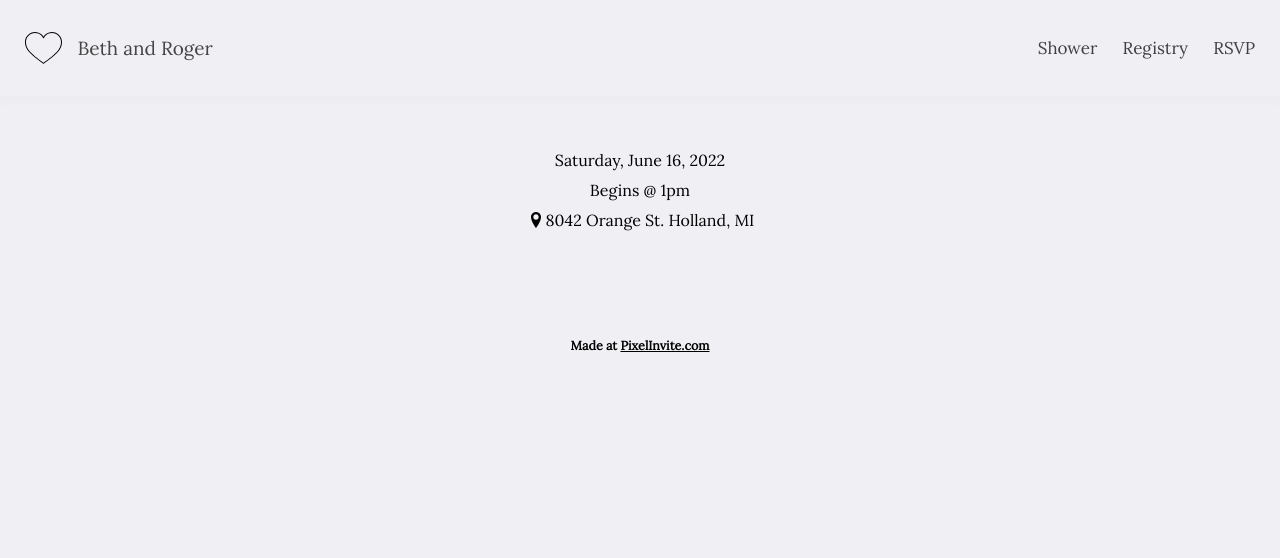
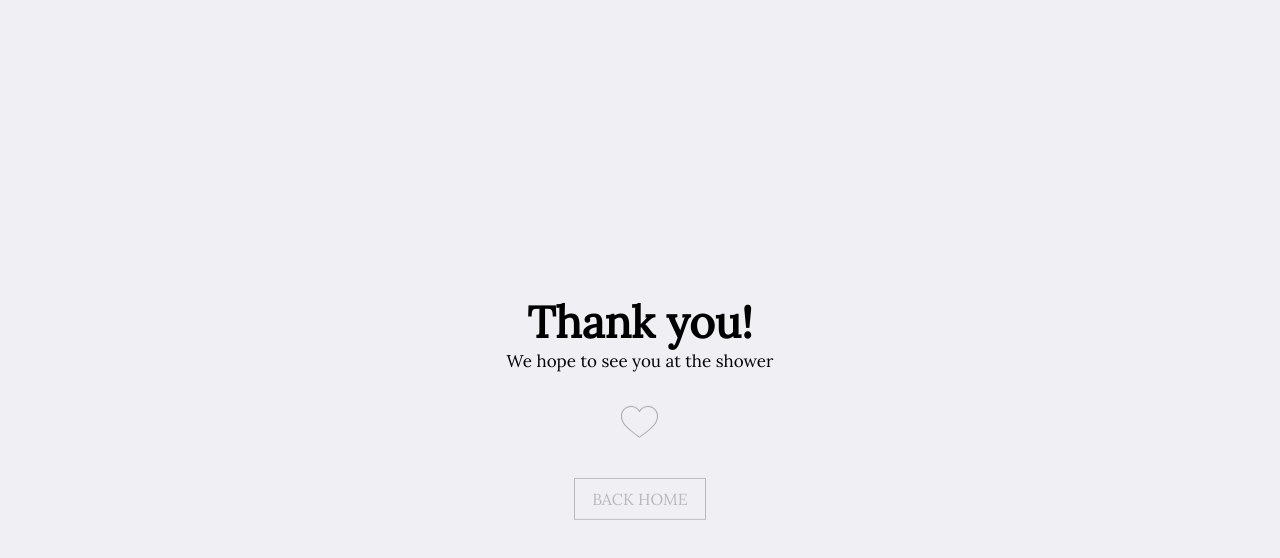
Before and after one commit to atrain42/pixelinvite-cosmo, a React (Create React App) app: page /success in a window 1280 px wide. Shown: the top 558 px of the page. Built offline with nearby package versions, Linux system fonts and the light colour scheme.

Commit message:
site updates

```diff
--- a/src/App.js
+++ b/src/App.js
@@ -6,8 +6,7 @@ import {
   useLocation,
 } from "react-router-dom";
 import { useEffect } from "react";
-import { Home, Registry, Contact } from "./layout";
-import { Navbar, Footer } from "./components";
+import { Home, Registry, Contact, Success } from "./layout";
 
 import { AnimatePresence } from "framer-motion";
 
@@ -36,14 +35,13 @@ function App() {
       <Router>
         <ScrollToTop />
         <AnimatePresence exitBeforeEnter>
-          <Navbar />
           <Routes>
             <Route path="/" element={<Home />} />
             <Route path="/registry" element={<Registry />} />
             <Route path="/rsvp" element={<Contact />} />
+            <Route path="/success" element={<Success />} />
           </Routes>
         </AnimatePresence>
-        <Footer />
       </Router>
     )
   );
--- /dev/null
+++ b/src/components/FormLoader/FormLoader.js
@@ -0,0 +1,16 @@
+import classes from "./FormLoader.module.css";
+
+const FormLoader = () => {
+  return (
+    <div className={classes.formLoaderOuter}>
+      <div className={classes.ldsRing}>
+        <div></div>
+        <div></div>
+        <div></div>
+        <div></div>
+      </div>
+    </div>
+  );
+};
+
+export default FormLoader;
--- /dev/null
+++ b/src/components/FormLoader/FormLoader.module.css
@@ -0,0 +1,49 @@
+.formLoaderOuter {
+  width: 100vw;
+  height: 100vh;
+  margin-top: 0;
+  padding-top: 0;
+  position: fixed;
+  z-index: 500;
+  background-color: rgba(84, 84, 84, 0.444);
+}
+
+.ldsRing {
+  position: absolute;
+  left: 50%;
+  top: 50%;
+  transform: translate(-50%, -50%);
+  display: inline-block;
+  position: relative;
+  width: 80px;
+  height: 80px;
+}
+.ldsRing div {
+  box-sizing: border-box;
+  display: block;
+  position: absolute;
+  width: 64px;
+  height: 64px;
+  margin: 8px;
+  border: 8px solid #fff;
+  border-radius: 50%;
+  animation: lds-ring 1.2s cubic-bezier(0.5, 0, 0.5, 1) infinite;
+  border-color: #fff transparent transparent transparent;
+}
+.ldsRing div:nth-child(1) {
+  animation-delay: -0.45s;
+}
+.ldsRing div:nth-child(2) {
+  animation-delay: -0.3s;
+}
+.ldsRing div:nth-child(3) {
+  animation-delay: -0.15s;
+}
+@keyframes lds-ring {
+  0% {
+    transform: rotate(0deg);
+  }
+  100% {
+    transform: rotate(360deg);
+  }
+}
--- a/src/layout/Contact/Contact.css
+++ b/src/layout/Contact/Contact.css
@@ -1,3 +1,7 @@
+.honeypot {
+  display: none;
+}
+
 .contact {
   background-color: #f0eff4;
   padding-top: 150px;
--- a/src/layout/Contact/Contact.js
+++ b/src/layout/Contact/Contact.js
@@ -1,9 +1,17 @@
+import React, { useState } from "react";
+import { motion } from "framer-motion";
+import FormLoader from "../../components/FormLoader/FormLoader";
+import { Navbar, Footer } from "../../components";
+import rsvp from "../../img/rsvp.png";
 import "./Contact.css";
-import { motion } from "framer-motion";
-
-import rsvp from "../../img/rsvp.png";
 
 const Contact = () => {
+  const [formLoading, setFormLoading] = useState(false);
+
+  const handleSubmission = () => {
+    setFormLoading(true);
+  };
+
   return (
     <motion.div
       initial={{ opacity: 0 }}
@@ -11,13 +19,26 @@ const Contact = () => {
       exit={{ opacity: 0 }}
       transition={{ duration: 1 }}
     >
+      <Navbar />
+      {formLoading && <FormLoader />}
       <section className="contact">
         <div className="contact-text">
           <img src={rsvp} alt="baby" />
           <h1>RSVP</h1>
           <p>Please fill out the form below</p>
         </div>
-        <form>
+        <form
+          action="https://formsubmit.co/pixel.invite.info@gmail.com"
+          method="POST"
+          onSubmit={handleSubmission}
+        >
+          <input type="text" name="_honey" className="honeypot" placeholder />
+          <input type="hidden" name="_captcha" value="false" />
+          <input
+            type="hidden"
+            name="_next"
+            value="https://pixelinvite-ozone.netlify.app/success"
+          />
           <input
             type="text"
             name="First&nbsp;Name"
@@ -36,7 +57,6 @@ const Contact = () => {
               type="radio"
               name="Are&nbsp;you&nbsp;attending"
               value="Yes"
-              required
               className="radio-btn"
             />
             <label htmlFor="I'm coming" c>
@@ -48,7 +68,6 @@ const Contact = () => {
               type="radio"
               name="Are&nbsp;you&nbsp;attending *"
               value="No"
-              required
               className="radio-btn"
             />
             <label htmlFor="I cant't make it">Decline with regret</label>
@@ -59,9 +78,10 @@ const Contact = () => {
             rows="15"
             placeholder="Message"
           ></textarea>
-          <button>submit</button>
+          <button type="submit">submit</button>
         </form>
       </section>
+      <Footer />
     </motion.div>
   );
 };
--- a/src/layout/Home/Home.js
+++ b/src/layout/Home/Home.js
@@ -4,7 +4,7 @@ import { Link } from "react-router-dom";
 
 import "./Home.css";
 import couple from "../../img/couple.jpg";
-import { SectionHeader, ImageGrid } from "../../components";
+import { SectionHeader, ImageGrid, Navbar, Footer } from "../../components";
 import heart from "../../img/heart-beat.png";
 
 const Home = () => {
@@ -20,6 +20,7 @@ const Home = () => {
       exit={{ opacity: 0 }}
       transition={{ duration: 1 }}
     >
+      <Navbar />
       <div className="home">
         <header className="header">
           <h1>Beth & Roger</h1>
@@ -65,6 +66,7 @@ const Home = () => {
           <Link to="/rsvp">RSVP</Link>
         </section>
       </div>
+      <Footer />
     </motion.div>
   );
 };
--- a/src/layout/Registry/Registry.js
+++ b/src/layout/Registry/Registry.js
@@ -3,6 +3,7 @@ import "./Registry.css";
 import baby from "../../img/baby.png";
 import { motion } from "framer-motion";
 import registry from "../../img/registry.jpg";
+import { Navbar, Footer } from "../../components";
 
 const Registry = () => {
   return (
@@ -12,6 +13,7 @@ const Registry = () => {
       exit={{ opacity: 0 }}
       transition={{ duration: 1 }}
     >
+      <Navbar />
       <section className="registry">
         <div className="registry-text">
           <img src={baby} alt="baby" />
@@ -29,6 +31,7 @@ const Registry = () => {
           <a href="https://www.amazon.com/baby-reg/homepage">VIEW REGISTRY</a>
         </div>
       </section>
+      <Footer />
     </motion.div>
   );
 };
--- /dev/null
+++ b/src/layout/Success/Success.css
@@ -0,0 +1,35 @@
+.success {
+  height: 100vh;
+  width: 100vw;
+  position: relative;
+  display: flex;
+  align-items: center;
+  justify-content: center;
+  padding: 0 25px;
+}
+
+.success-text {
+  display: flex;
+  flex-direction: column;
+  align-items: center;
+  justify-content: center;
+}
+
+.success-text h1 {
+  font-size: clamp(19px, 8vw, 44px);
+}
+
+.success-text p {
+  width: 100%;
+  font-size: 17px;
+  margin-bottom: 20px;
+}
+
+.success a {
+  text-decoration: none;
+  padding: 10px 17.5px;
+  border: 1px solid var(--text-black);
+  cursor: pointer;
+  color: var(--text-black);
+  margin-top: 40px;
+}
--- /dev/null
+++ b/src/layout/Success/Success.js
@@ -0,0 +1,56 @@
+import { useRef } from "react";
+import { Link } from "react-router-dom";
+import { useInView } from "framer-motion";
+import "./Success.css";
+
+import heart from "../../img/heart.svg";
+
+const Success = () => {
+  const ref = useRef(null);
+  const isInView = useInView(ref, { once: true });
+  return (
+    <section className="success" ref={ref}>
+      <div className="success-text">
+        <h1
+          style={{
+            transform: isInView ? "none" : "translateY(20px)",
+            opacity: isInView ? 1 : 0,
+            transition: "all 0.75s linear",
+          }}
+        >
+          Thank you!
+        </h1>
+        <p
+          style={{
+            transform: isInView ? "none" : "translateY(20px)",
+            opacity: isInView ? 1 : 0,
+            transition: "all 0.75s linear 0.15s",
+          }}
+        >
+          We hope to see you at the shower
+        </p>
+        <img
+          src={heart}
+          alt="heart"
+          style={{
+            transform: isInView ? "none" : "translateY(20px)",
+            opacity: isInView ? 1 : 0,
+            transition: "all 0.75s linear 1.25s",
+          }}
+        />
+        <Link
+          to="/"
+          style={{
+            transform: isInView ? "none" : "translateY(20px)",
+            opacity: isInView ? 1 : 0,
+            transition: "all 0.75s linear 1.25s",
+          }}
+        >
+          BACK HOME
+        </Link>
+      </div>
+    </section>
+  );
+};
+
+export default Success;
--- a/src/layout/index.js
+++ b/src/layout/index.js
@@ -1,3 +1,4 @@
 export { default as Home } from "../layout/Home/Home";
 export { default as Registry } from "../layout/Registry/Registry";
 export { default as Contact } from "../layout/Contact/Contact";
+export { default as Success } from "../layout/Success/Success";
```
